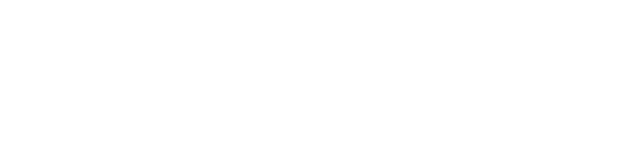
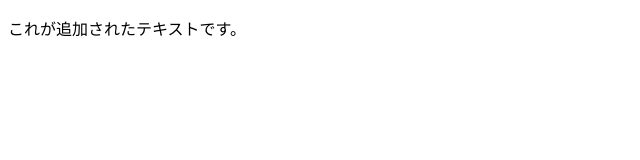
Before and after one commit to yu-chiki/test, a plain HTML site: page index.html in a window 1280 px wide. Shown: the whole page, without its empty margins (0-640 px from the left). Drawn offline with Linux system fonts and the light colour scheme.

Commit message:
２回目のプッシュです

```diff
--- a/index.html
+++ b/index.html
@@ -7,5 +7,6 @@
 </head>
 <body>
 
+  <p>これが追加されたテキストです。</p>
 </body>
 </html>
```
